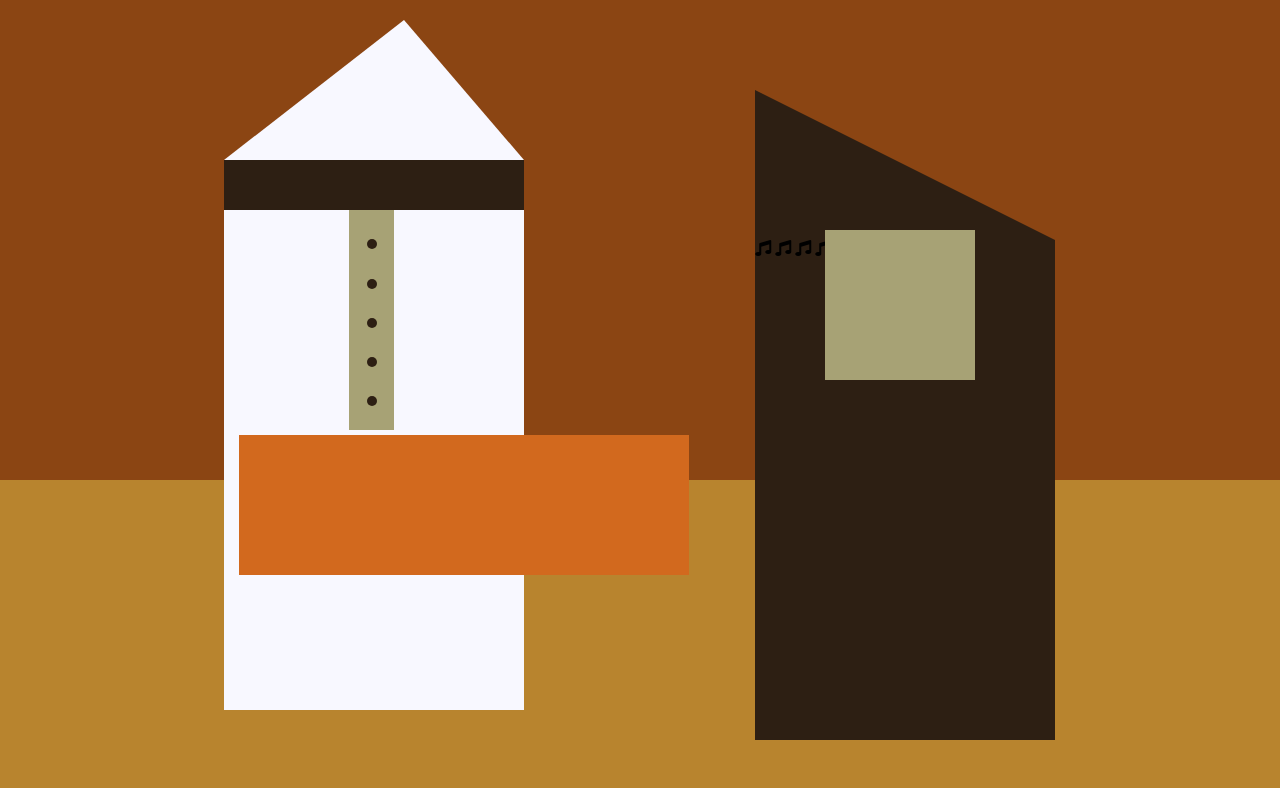
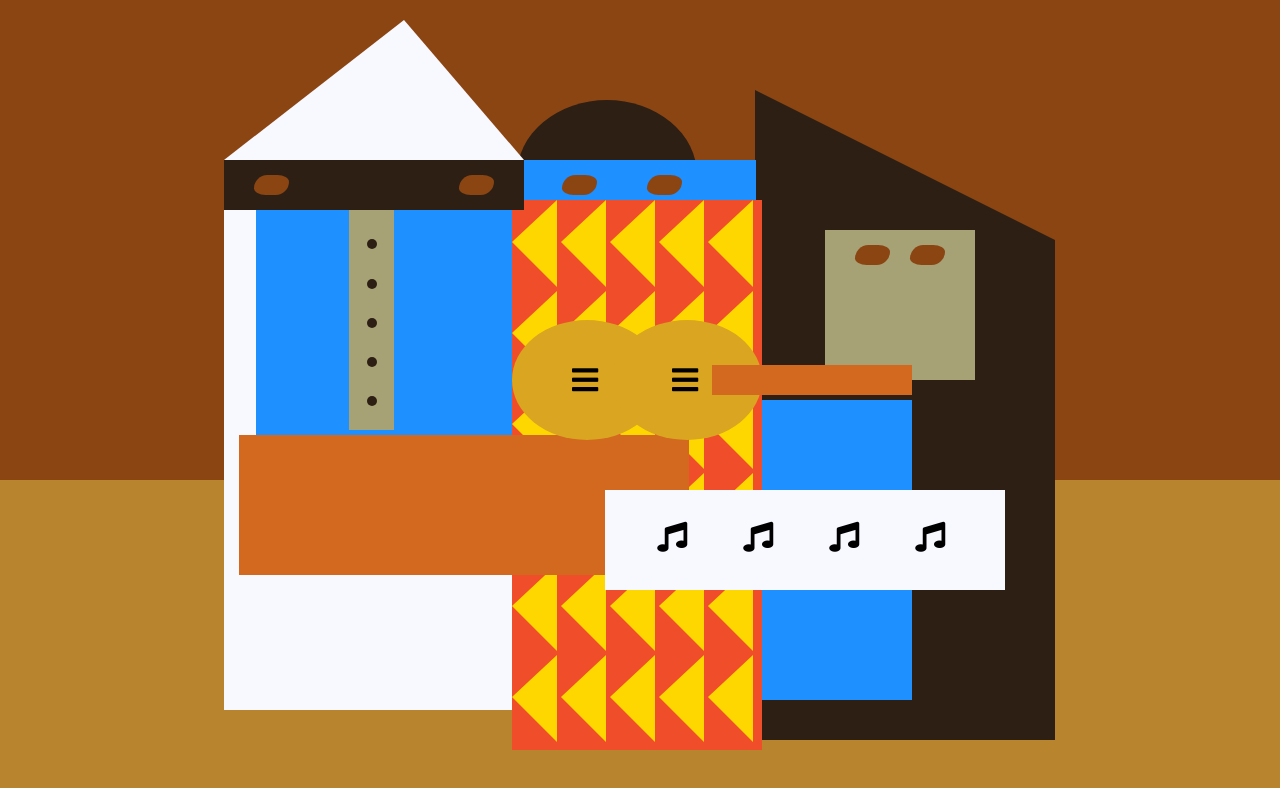
Before and after one commit to MiguelLamas/new-responsive-web-design-certification-intermediate-css-building-a-picasso-painting, a plain HTML site: page picassoPainting/index.html in a window 1280 px wide. Drawn offline with Linux system fonts and the light colour scheme.

Commit message:
Completed remaining tasks from 46 to 89 ad finished building Picasso style painting

```diff
--- a/picassoPainting/index.html
+++ b/picassoPainting/index.html
@@ -3,7 +3,7 @@
   <head>
     <meta charset="utf-8">
     <title>Picasso Painting</title>
-    <link rel="stylesheet" href="style.css" />
+    <link rel="stylesheet" href="./style.css" />
     <link rel="stylesheet" href="https://use.fontawesome.com/releases/v5.8.2/css/all.css">
   </head>
   <body>
@@ -37,6 +37,56 @@
           <i class="fas fa-music"></i>
         </div>
       </div>
+      <div class="blue" id="blue-left"></div>
+      <div class="blue" id="blue-right"></div>
+      <div id="orange-character">
+        <div id="black-round-hat"></div>
+        <div id="eyes-div">
+          <div class="eyes left"></div>
+          <div class="eyes right"></div>
+        </div>
+        <div id="triangles">
+          <div class="triangle"></div>
+          <div class="triangle"></div>
+          <div class="triangle"></div>
+          <div class="triangle"></div>
+          <div class="triangle"></div>
+          <div class="triangle"></div>
+          <div class="triangle"></div>
+          <div class="triangle"></div>
+          <div class="triangle"></div>
+          <div class="triangle"></div>
+          <div class="triangle"></div>
+          <div class="triangle"></div>
+          <div class="triangle"></div>
+          <div class="triangle"></div>
+          <div class="triangle"></div>
+          <div class="triangle"></div>
+          <div class="triangle"></div>
+          <div class="triangle"></div>
+          <div class="triangle"></div>
+          <div class="triangle"></div>
+          <div class="triangle"></div>
+          <div class="triangle"></div>
+          <div class="triangle"></div>
+          <div class="triangle"></div>
+          <div class="triangle"></div>
+          <div class="triangle"></div>
+          <div class="triangle"></div>
+          <div class="triangle"></div>
+          <div class="triangle"></div>
+          <div class="triangle"></div>
+        </div>
+        <div id="guitar">
+          <div class="guitar" id="guitar-left">
+            <i class="fas fa-bars"></i>
+          </div>
+          <div class="guitar" id="guitar-right">
+            <i class="fas fa-bars"></i>
+          </div>
+          <div id="guitar-neck"></div>
+        </div>
+      </div>
     </div>
   </body>
 </html>
--- a/picassoPainting/style.css
+++ b/picassoPainting/style.css
@@ -106,3 +106,150 @@ body {
   top: -10px;
   left: 70px;
 }
+
+#white-paper {
+  width: 400px;
+  height: 100px;
+  background-color: GhostWhite;
+  position: absolute;
+  top: 250px;
+  left: -150px;
+  z-index: 1;
+}
+
+.fa-music {
+  display: inline-block;
+  margin-top: 8%;
+  margin-left: 13%;
+}
+
+.blue {
+  background-color: #1E90FF;
+}
+
+#blue-left {
+  width: 500px;
+  height: 300px;
+  position: absolute;
+  top: 20%;
+  left: 20%;
+}
+
+#blue-right {
+  width: 400px;
+  height: 300px;
+  position: absolute;
+  top: 50%;
+  left: 40%;
+}
+
+#orange-character {
+  width: 250px;
+  height: 550px;
+  background-color: rgb(240, 78, 42);
+  position: absolute;
+  top: 25%;
+  left: 40%;
+}
+
+#black-round-hat {
+  width: 180px;
+  height: 150px;
+  background-color: rgb(45, 31, 19);
+  border-radius: 50%;
+  position: absolute;
+  top: -100px;
+  left: 5px;
+  z-index: -1;
+}
+
+#eyes-div {
+  width: 180px;
+  height: 50px;
+  position: absolute;
+  top: -40px;
+  left: 20px;
+  z-index: 3;
+}
+
+#triangles {
+  width: 250px;
+  height: 550px;
+}
+
+.triangle {
+  width: 0;
+  height: 0;
+  border-style: solid;
+  border-width: 42px 45px 45px 0;
+  border-top-color: transparent;
+  border-right-color: Gold; /* yellow */
+  border-bottom-color: transparent;
+  border-left-color: transparent;
+  display: inline-block;
+}
+
+#guitar {
+  width: 100%;
+  height: 100px;
+  position: absolute;
+  top: 120px;
+  left: 0px;
+  z-index: 3;
+}
+
+.guitar {
+  width: 150px;
+  height: 120px;
+  background-color: Goldenrod;
+  border-radius: 50%;
+}
+
+#guitar-left {
+  position: absolute;
+  left: 0px;
+}
+
+#guitar-right {
+  position: absolute;
+  left: 100px;
+}
+
+.fa-bars {
+  display: block;
+  margin-top: 30%;
+  margin-left: 40%;
+}
+
+#guitar-neck {
+  width: 200px;
+  height: 30px;
+  background-color: #D2691E;
+  position: absolute;
+  top: 45px;
+  left: 200px;
+  z-index: 3;
+}
+
+.eyes {
+  width: 35px;
+  height: 20px;
+  background-color: #8B4513;
+  border-radius: 20px 50%;
+}
+
+.right {
+  position: absolute;
+  top: 15px;
+  right: 30px;
+}
+
+.left {
+  position: absolute;
+  top: 15px;
+  left: 30px;
+}
+
+.fas {
+  font-size: 30px;
+}
```
Lines whose indentation alone changed are shown as unchanged.
